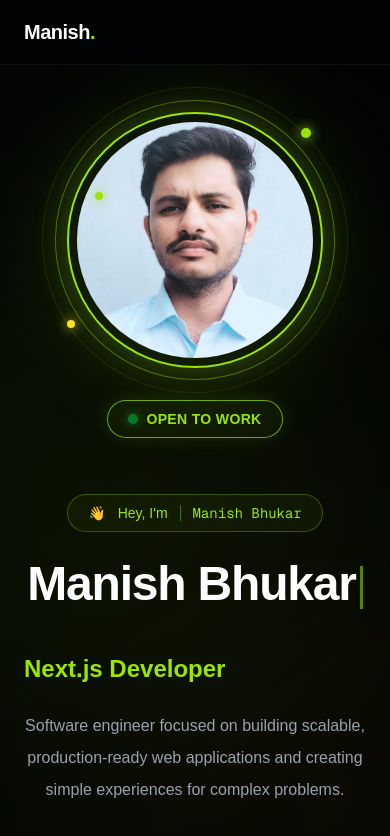
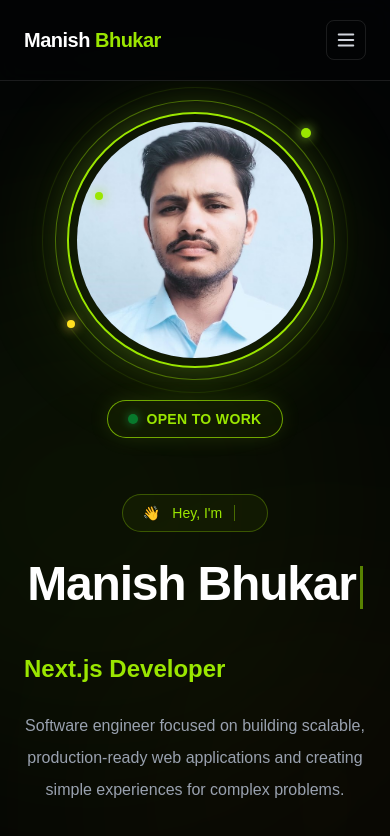
Before and after one commit to manish-bhukar/manish-portfolio, a Next.js app: page / in a window 390 px wide. Shown: the top 836 px of the page. Built offline with nearby package versions, Linux system fonts and the light colour scheme.

Commit message:
NAVBAR responsive

```diff
--- a/src/app/components/Hero.tsx
+++ b/src/app/components/Hero.tsx
@@ -130,7 +130,6 @@ export default function Hero() {
               <span className="mr-3">👋</span>
               <span>Hey, I'm</span>
               <span className="mx-3 h-4 w-px bg-lime-400/40" />
-              <span className="font-mono">Manish Bhukar</span>
             </motion.div>
 
             {/* TYPING NAME */}
--- a/src/app/components/Navbar.tsx
+++ b/src/app/components/Navbar.tsx
@@ -1,17 +1,31 @@
-import {navItems} from '../constants/constants';
+"use client";
+
+import { useState } from "react";
+import { motion, AnimatePresence } from "motion/react";
+import {navItems} from "../constants/constants";
 
 export default function Navbar() {
+  const [isOpen, setIsOpen] = useState(false);
+
+  const closeMenu = () => {
+    setIsOpen(false);
+  };
+
   return (
-    <nav className="fixed left-0 right-0 top-0 z-50 border-b border-white/5 bg-[#030405]/80 backdrop-blur-xl">
-      <div className="mx-auto flex h-16 max-w-6xl items-center justify-between px-6 lg:px-10">
+    <header className="fixed left-0 right-0 top-0 z-50 border-b border-white/10 bg-[#030405]/80 backdrop-blur-md">
+      <nav className="mx-auto flex h-20 max-w-6xl items-center justify-between px-6 lg:px-10">
 
+        {/* Logo */}
         <a
           href="#"
-          className="text-xl font-bold tracking-tight text-white transition-colors hover:text-lime-400"
+          onClick={closeMenu}
+          className="text-xl font-bold tracking-tight text-white sm:text-2xl"
         >
-          Manish<span className="text-lime-400">.</span>
+          Manish{" "}
+          <span className="text-lime-400">Bhukar</span>
         </a>
 
+        {/* Desktop Navigation */}
         <div className="hidden items-center gap-8 md:flex">
           {navItems.map((item) => (
             <a
@@ -24,13 +38,77 @@ export default function Navbar() {
           ))}
         </div>
 
-        <a
-          href="#contact"
-          className="hidden rounded-full border border-lime-400/30 px-4 py-2 text-sm font-medium text-lime-400 transition-all hover:border-lime-400 hover:bg-lime-400/10 md:block"
+        {/* Mobile Menu Button */}
+        <button
+          type="button"
+          onClick={() => setIsOpen((prev) => !prev)}
+          aria-label={isOpen ? "Close menu" : "Open menu"}
+          aria-expanded={isOpen}
+          className="flex h-10 w-10 items-center justify-center rounded-lg border border-white/10 text-gray-300 transition-colors hover:border-lime-400/40 hover:text-lime-400 md:hidden"
         >
-          Let's Talk
-        </a>
-      </div>
-    </nav>
+          {isOpen ? (
+            <svg
+              width="22"
+              height="22"
+              viewBox="0 0 24 24"
+              fill="none"
+              stroke="currentColor"
+              strokeWidth="2"
+              strokeLinecap="round"
+            >
+              <path d="M6 6l12 12" />
+              <path d="M18 6L6 18" />
+            </svg>
+          ) : (
+            <svg
+              width="22"
+              height="22"
+              viewBox="0 0 24 24"
+              fill="none"
+              stroke="currentColor"
+              strokeWidth="2"
+              strokeLinecap="round"
+            >
+              <path d="M4 6h16" />
+              <path d="M4 12h16" />
+              <path d="M4 18h16" />
+            </svg>
+          )}
+        </button>
+      </nav>
+
+      {/* Mobile Menu */}
+      <AnimatePresence>
+        {isOpen && (
+          <motion.div
+            initial={{ opacity: 0, height: 0 }}
+            animate={{ opacity: 1, height: "auto" }}
+            exit={{ opacity: 0, height: 0 }}
+            transition={{ duration: 0.25 }}
+            className="border-t border-white/10 bg-[#030405]/95 md:hidden"
+          >
+            <div className="mx-auto max-w-6xl px-6 py-5">
+              <div className="flex flex-col">
+                {navItems.map((item, index) => (
+                  <motion.a
+                    key={item.name}
+                    href={item.href}
+                    onClick={closeMenu}
+                    initial={{ opacity: 0, x: -10 }}
+                    animate={{ opacity: 1, x: 0 }}
+                    transition={{
+                      delay: index * 0.05,
+                    }}
+                    className="border-b border-white/5 py-4 text-base font-medium text-gray-300 transition-colors hover:text-lime-400"
+                  >
+                    {item.name}
+                  </motion.a>
+                ))}
+              </div>
+            </div>
+          </motion.div>
+        )}
+      </AnimatePresence>
+    </header>
   );
 }
```
